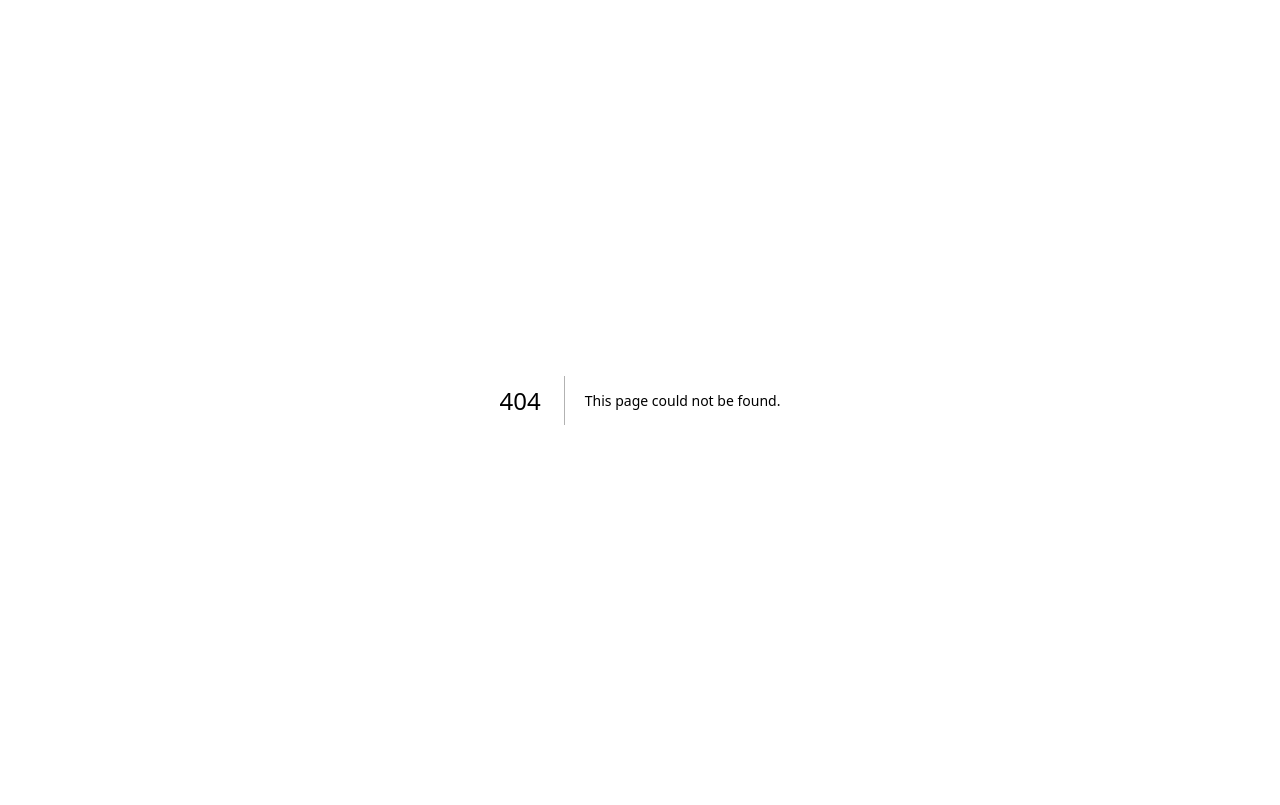
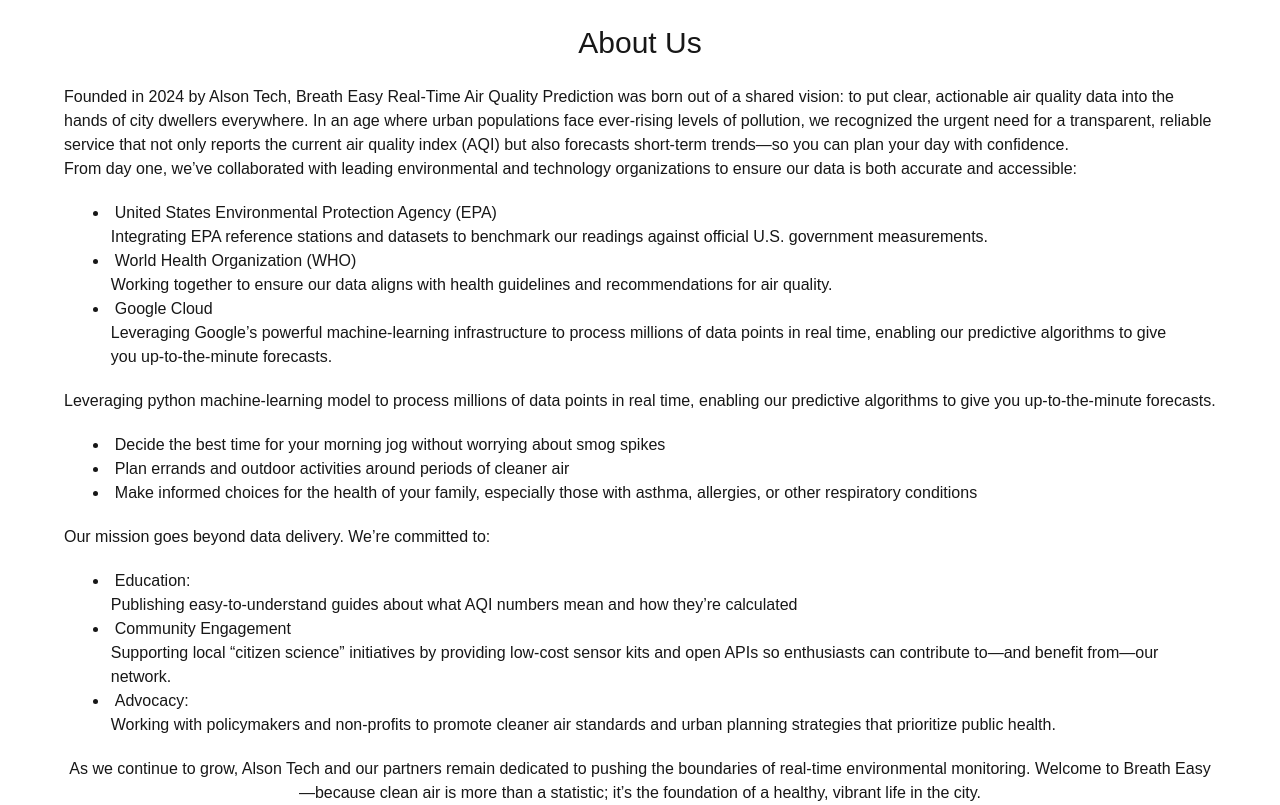
Before and after one commit to alsongard/Air-Quality-Prediction-Website, a Next.js app in the folder air_quality_prediction/: page /about in a window 1280 px wide. Before the commit this address had no page. Built offline with nearby package versions, Linux system fonts and the light colour scheme.

Commit message:
about page set

```diff
--- /dev/null
+++ b/air_quality_prediction/app/about/page.tsx
@@ -0,0 +1,52 @@
+export default function About()
+{
+    return (
+        <section className="w-full ">
+            <h1 className="text-center my-[20px] text-[30px]">About Us</h1>
+            <div className='w-[90%] mx-auto'>
+                <p>Founded in 2024 by Alson Tech, Breath Easy Real‑Time Air Quality Prediction was born out of a shared vision: to put clear, actionable air quality data into the hands of city dwellers everywhere. In an age where urban populations face ever‑rising levels of pollution, we recognized the urgent need for a transparent, reliable service that not only reports the current air quality index (AQI) but also forecasts short‑term trends—so you can plan your day with confidence.</p>
+                <p>From day one, we’ve collaborated with leading environmental and technology organizations to ensure our data is both accurate and accessible:</p>
+            {/* </div> */}
+
+
+                <div className='w-[95%] my-[20px] mx-auto'>
+
+                    <ul className="list-disc list-inside">
+                        <li>United States Environmental Protection Agency (EPA)</li>
+                        <p className='ml-[18px]'>Integrating EPA reference stations and datasets to benchmark our readings against official U.S. government measurements.</p>
+
+                        <li>World Health Organization (WHO)</li>
+                        <p className='ml-[18px]'>Working together to ensure our data aligns with health guidelines and recommendations for air quality.</p>
+
+                        <li>Google Cloud</li>
+                        <p className='ml-[18px]'>Leveraging Google’s powerful machine‑learning infrastructure to process millions of data points in real time, enabling our predictive algorithms to give you up‑to‑the‑minute forecasts.</p>
+                    </ul>
+                </div>
+
+            {/* <p>Leveraging Google’s powerful machine‑learning infrastructure to process millions of data points in real time, enabling our predictive algorithms to give you up‑to‑the‑minute forecasts.</p> */}
+                <p>Leveraging python  machine‑learning  model  to process millions of data points in real time, enabling our predictive algorithms to give you up‑to‑the‑minute forecasts.</p>
+                <div className='w-[95%] my-[20px] mx-auto'>
+                    <ul className="list-disc list-inside">
+                        <li>Decide the best time for your morning jog without worrying about smog spikes</li>
+                        <li>Plan errands and outdoor activities around periods of cleaner air</li>
+                        <li>Make informed choices for the health of your family, especially those with asthma, allergies, or other respiratory conditions</li>
+                    </ul>
+                </div>
+
+
+                <p>Our mission goes beyond data delivery. We’re committed to:</p>
+                <div className='w-[95%] my-[20px] mx-auto'>
+                    <ul className="list-disc list-inside">
+                        <li>Education:</li>
+                        <p className='ml-[18px]'>Publishing easy‑to‑understand guides about what AQI numbers mean and how they’re calculated</p>
+                        <li>Community Engagement</li>
+                        <p className='ml-[18px]'>Supporting local “citizen science” initiatives by providing low‑cost sensor kits and open APIs so enthusiasts can contribute to—and benefit from—our network.</p>
+                        <li>Advocacy:</li>
+                        <p className='ml-[18px]'>Working with policymakers and non‑profits to promote cleaner air standards and urban planning strategies that prioritize public health.</p>
+                    </ul>
+                </div>
+                <p className="text-center ">As we continue to grow, Alson Tech and our partners remain dedicated to pushing the boundaries of real‑time environmental monitoring. Welcome to Breath Easy—because clean air is more than a statistic; it’s the foundation of a healthy, vibrant life in the city.</p>
+            </div>
+        </section>
+    )
+}
```
